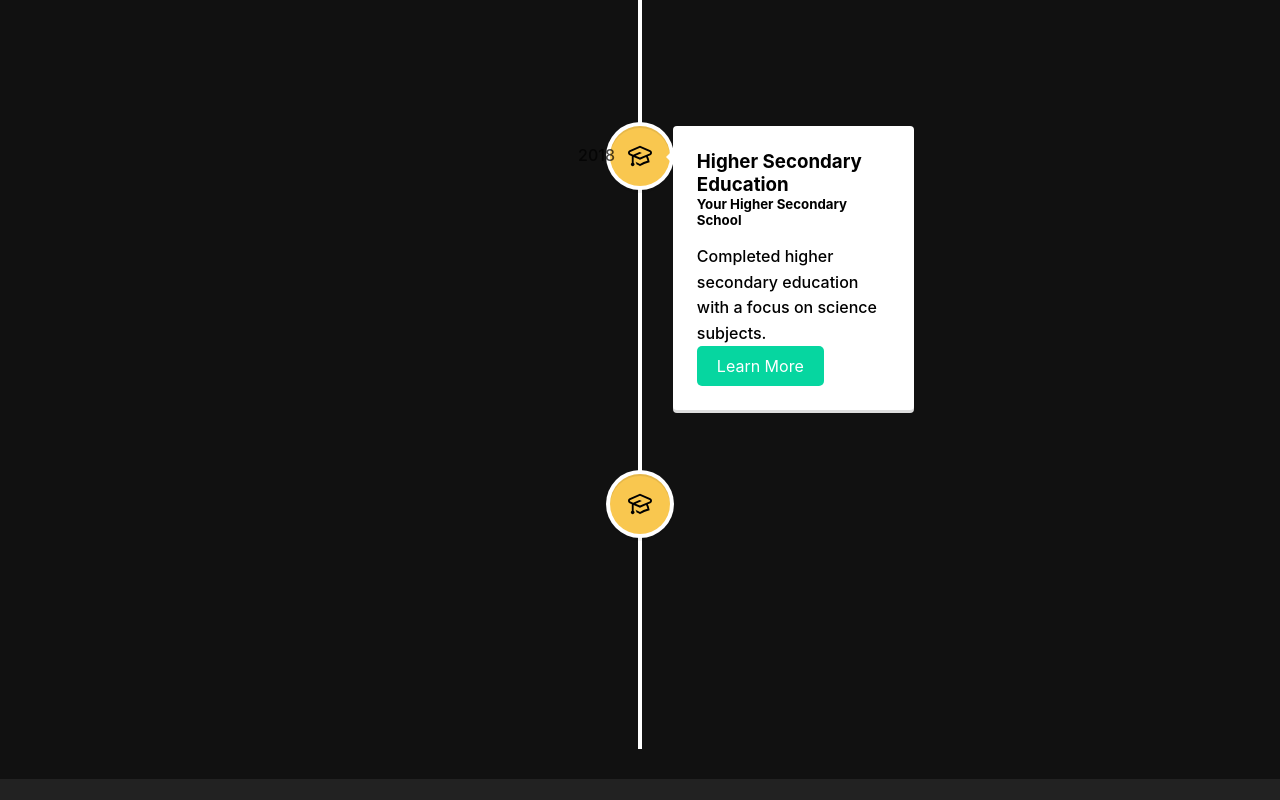
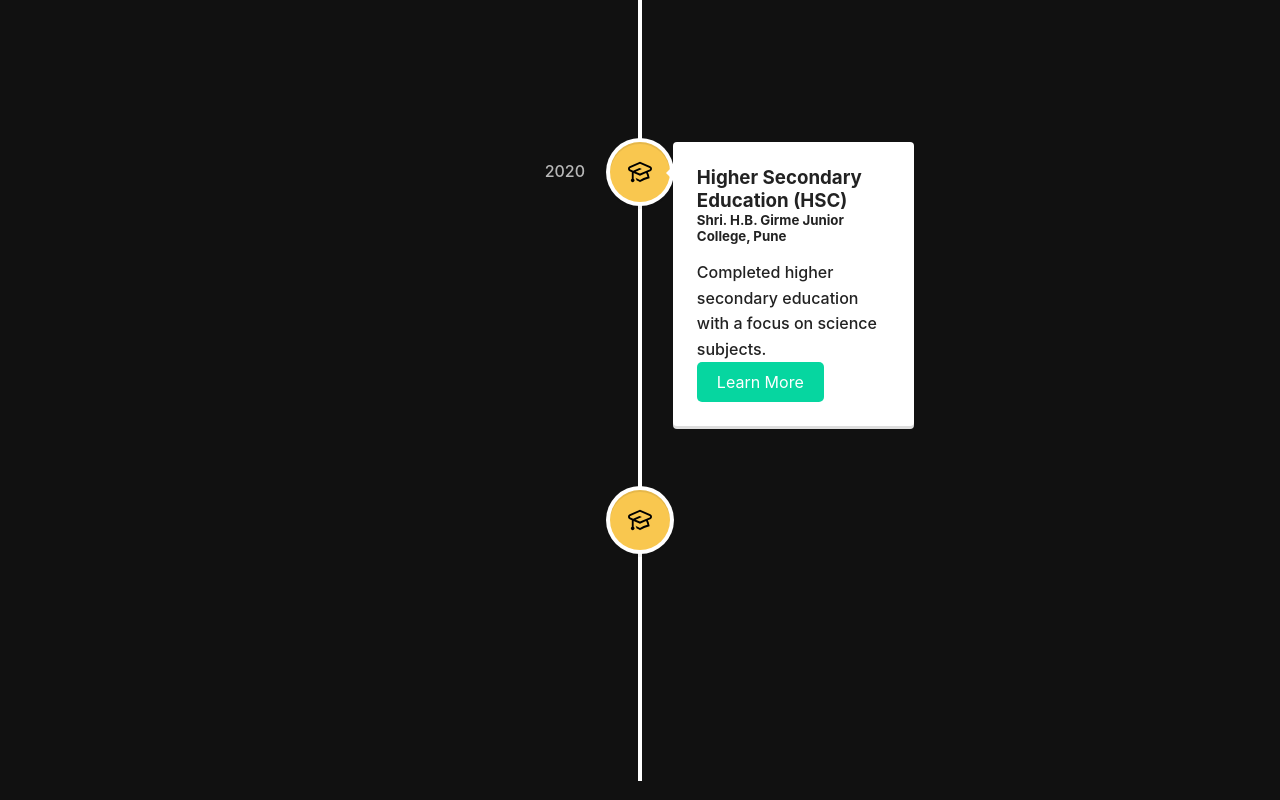
Before and after one commit to GarryMarathe/Portfolio-1.0, a React (Create React App) app: page / in a window 1280 px wide. Shown: the part 3240-4040 px from the top of the page. Built offline with nearby package versions, Linux system fonts and the light colour scheme; a web font is replaced by a local one.

Commit message:
academics3

```diff
--- a/src/academics/academics.css
+++ b/src/academics/academics.css
@@ -1,3 +1,4 @@
+    /* Updated CSS */
     .academics-container {
         background-color: #111111;
         display: flex;
@@ -75,10 +76,30 @@
         margin: 10px;
         border-radius: 10px;
         box-shadow: 0 4px 8px rgba(144, 142, 142, 0.373);
-    width: 60%;
-    max-width: 600px;
+        width: 80%;
+        max-width: 800px;
         position: relative;
+        margin-left: 150px; /* Adjust the margin-left value to increase or decrease the space */
     }
+
+    .timeline-entry::before {
+        content: "";
+        position: absolute;
+        top: 0;
+        bottom: 0;
+        left: 40%; /* Adjust the left position of the timeline entry arrow */
+        border: 2px solid white; /* Add a border for the vertical line */
+    }
+
+    .timeline-entry .vertical-timeline-element-content {
+        padding-left: 70px; /* Adjust the padding-left value to increase or decrease the space to the left */
+        padding-right: 40px;
+        margin-left: 15%; /* Adjust the margin-left value to increase or decrease the space to the left */
+        margin-right: 10%; /* Adjust the margin-right value to increase or decrease the space to the right */
+    }
+
+
+
 
     .timeline-entry h3 {
         font-size: 24px;
@@ -95,6 +116,12 @@
         margin-bottom: 10px;
     }
 
+    .date {
+        color: white;
+        padding-left: 30px;
+        padding-right: 30px;
+    }
+
     .button {
         text-decoration: none;
         padding: 10px 20px;
--- a/src/academics/academics.jsx
+++ b/src/academics/academics.jsx
@@ -1,3 +1,4 @@
+// Updated JSX
 import React, { useState } from 'react';
 import './academics.css';
 import { ReactComponent as WorkIcon } from "./work.svg";
@@ -38,10 +39,11 @@ const Academics = () => {
               {timelineElements.map((element) => (
                 <VerticalTimelineElement
                   key={element.id}
-                  date={element.date}
+                  date={<span className="date">{element.date}</span>} // Wrap date in a span with a class for custom styling
                   dateClassName="date"
                   iconStyle={element.icon === 'school' ? schoolIconStyles : workIconStyles}
                   icon={element.icon === 'school' ? <SchoolIcon /> : <WorkIcon />}
+                  contentStyle={{ background: '#fff', color: '#222222' }} // Add custom styles to the content container
                 >
                   <h3 className="vertical-timeline-element-title">
                     {element.title}
--- a/src/academics/timelineElements.jsx
+++ b/src/academics/timelineElements.jsx
@@ -2,28 +2,28 @@ const timelineElements = [
   {
     id: 1,
     title: 'Graduation Degree',
-    location: 'Your University',
+    location: 'Savitiribai Phule Pune University, Pune',
     description: 'Studied various subjects related to computer science.',
     buttonText: 'Learn More',
-    date: 'Present',
+    date: '2021-Present',
     icon: 'school',
   },
   {
     id: 2,
-    title: 'Higher Secondary Education',
-    location: 'Your Higher Secondary School',
+    title: 'Higher Secondary Education (HSC)',
+    location: 'Shri. H.B. Girme Junior College, Pune',
     description: 'Completed higher secondary education with a focus on science subjects.',
     buttonText: 'Learn More',
-    date: '2018',
+    date: '2020',
     icon: 'school',
   },
   {
     id: 3,
-    title: 'Secondary Education',
-    location: 'Your Secondary School',
+    title: 'Primary & Secondary Education (CBSE)',
+    location: 'ST. Joseph Convent School, Bilakhed, Chalisgaon',
     description: 'Completed secondary education with excellence in academics.',
     buttonText: 'Learn More',
-    date: '2016',
+    date: '2018',
     icon: 'school',
   },
   // Add more elements as needed
```
Lines whose indentation alone changed are shown as unchanged.
